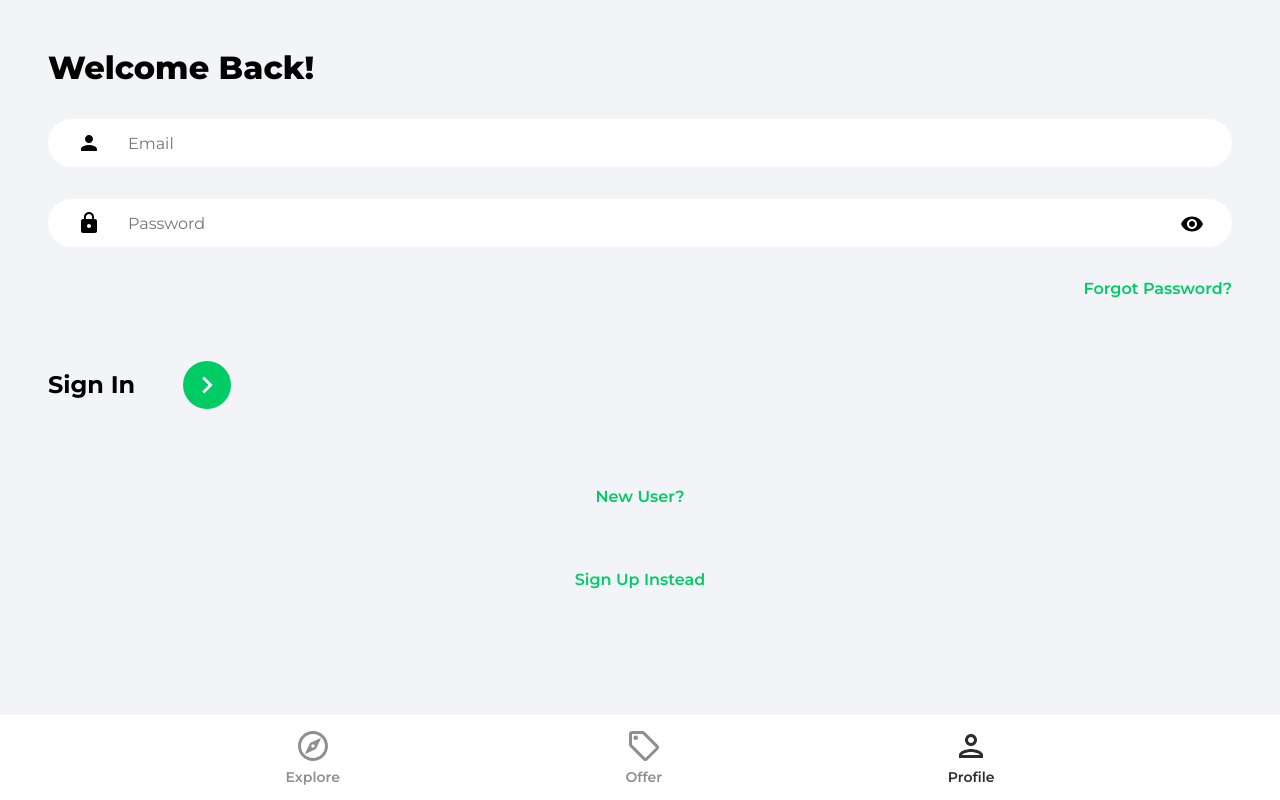
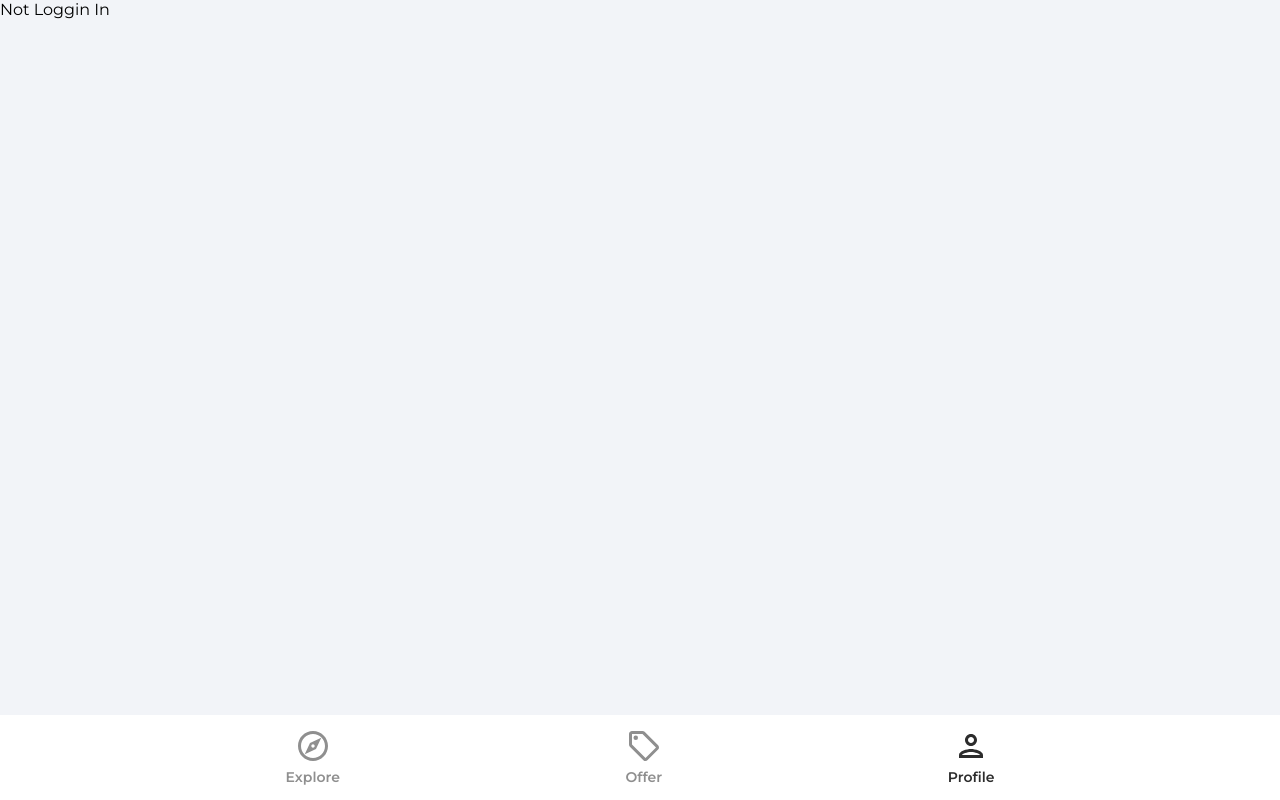
Before and after one commit to visheshtomarr/house-marketplace, a React (Create React App) app: page /profile in a window 1280 px wide. Built offline with nearby package versions, Linux system fonts and the light colour scheme.

Commit message:
Refactored SignIn page for user login

```diff
--- a/src/App.js
+++ b/src/App.js
@@ -14,7 +14,7 @@
         <Routes>
           <Route path="/" element={ <Explore /> } />
           <Route path="/offers" element={<Offers /> } />
-          <Route path="/profile" element={<SignIn /> } />
+          <Route path="/profile" element={<Profile /> } />
           <Route path="/sign-in" element={<SignIn /> } />
           <Route path="/sign-up" element={<SignUp /> } />
           <Route path="/forgot-password" element={<ForgotPassword /> } />
--- a/src/pages/Profile.jsx
+++ b/src/pages/Profile.jsx
@@ -1,9 +1,17 @@
+import { getAuth } from "firebase/auth";
+import { useEffect, useState } from "react";
+
 function Profile() {
-    return (
-        <div>
-            <h1>Profile</h1>
-        </div>
-    )
+    const auth = getAuth();
+    const [user, setUser] = useState(null);
+
+    useEffect(() => {
+        console.log(user);
+        // Set current authorised user to state.
+        setUser(auth.currentUser);
+    }, [])
+
+    return user ? <h1>{user.displayName}</h1> : "Not Loggin In";
 }
 
 export default Profile;
--- a/src/pages/SignIn.jsx
+++ b/src/pages/SignIn.jsx
@@ -1,5 +1,6 @@
 import { useState } from "react";
 import { Link, useNavigate } from "react-router-dom";
+import { getAuth, signInWithEmailAndPassword } from "firebase/auth";
 import { ReactComponent as ArrowRightIcon } from "../assets/svg/keyboardArrowRightIcon.svg";
 import visibilityIcon from "../assets/svg/visibilityIcon.svg";
 
@@ -26,6 +27,28 @@
         }));
     }
 
+    // Function to handle form submission.
+    const handleSubmit = async (e) => {
+        e.preventDefault();
+
+        try {
+            const auth = getAuth();
+
+
+            const userCredential = await signInWithEmailAndPassword(
+                auth,
+                email,
+                password
+            );
+
+            if (userCredential.user) {
+                navigate("/");
+            }
+        } catch (error) {
+            console.log(error);
+        }
+    }
+
     return (
         <>
             <div className="pageContainer">
@@ -33,7 +56,7 @@
                     <p className="pageHeader">Welcome Back!</p>
                 </header>
 
-                <form>
+                <form onSubmit={handleSubmit}>
                     <input
                         type="email"
                         className="emailInput"
```
